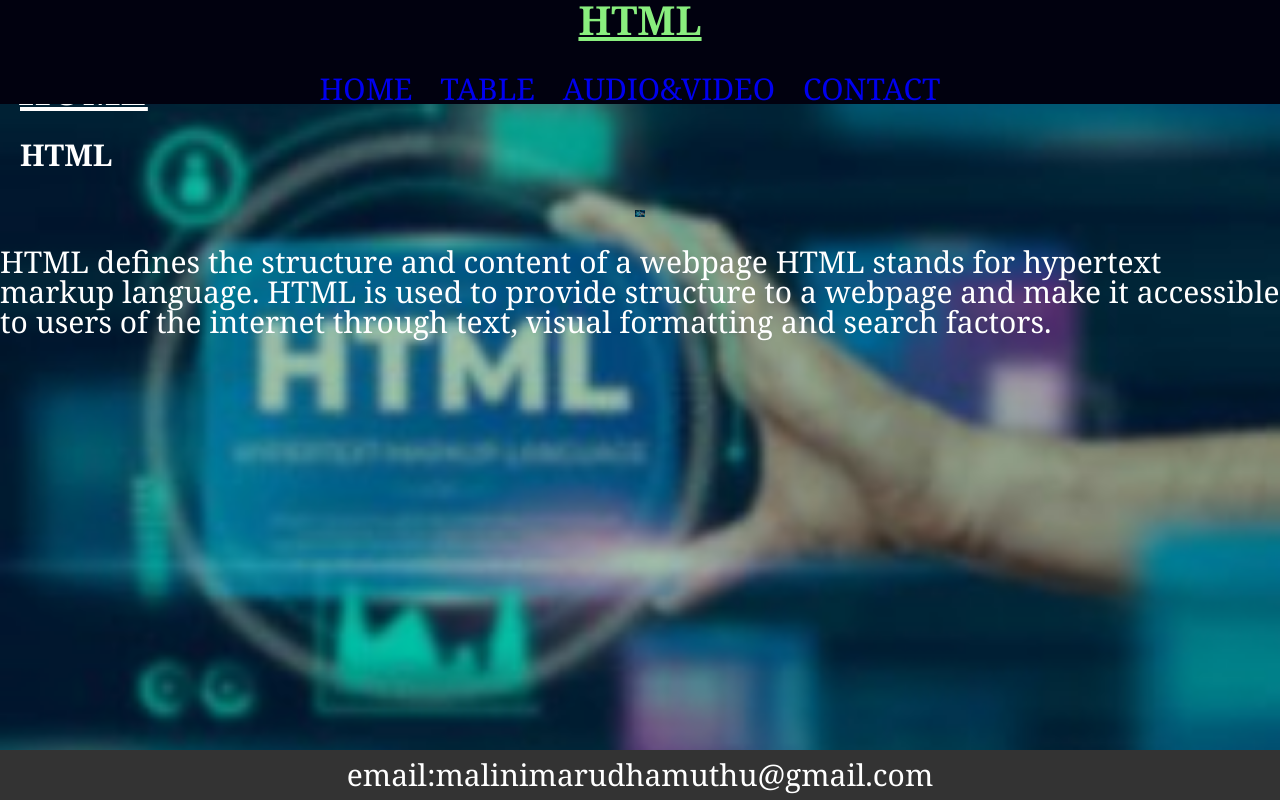
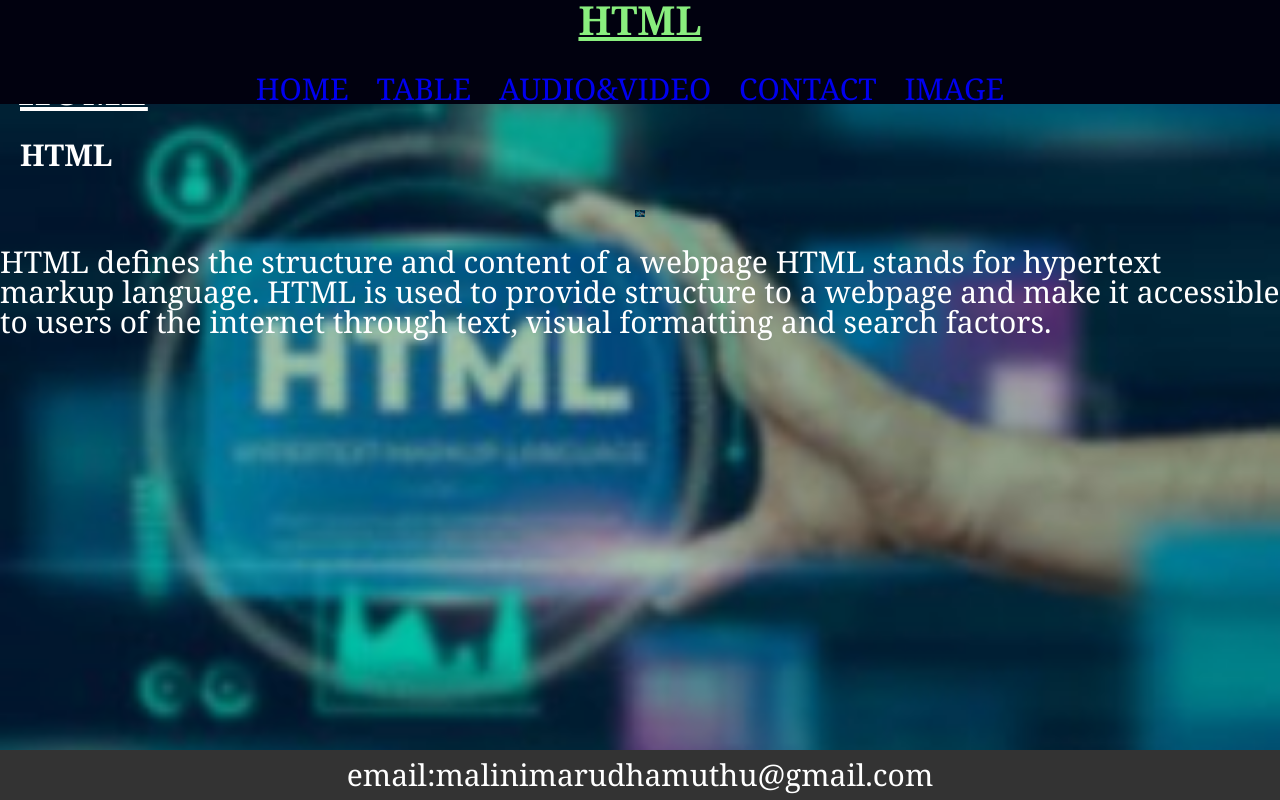
Before and after one commit to malini123-code/website, a plain HTML site: page index.html in a window 1280 px wide. Drawn offline with Linux system fonts and the light colour scheme.

Commit message:
added image

```diff
--- a/index.html
+++ b/index.html
@@ -17,6 +17,7 @@
         <li><a href="table.html">TABLE</a></li>
         <li><a href="audio&video.html">AUDIO&VIDEO</a></li>
         <li><a href="contact.html">CONTACT</a></li>
+        <li><a href="jan24.html">IMAGE</a></li>
     </ul>
    </nav>
    </header>
```
Also changed, not shown: jan24.html (+1 -0 lines).
